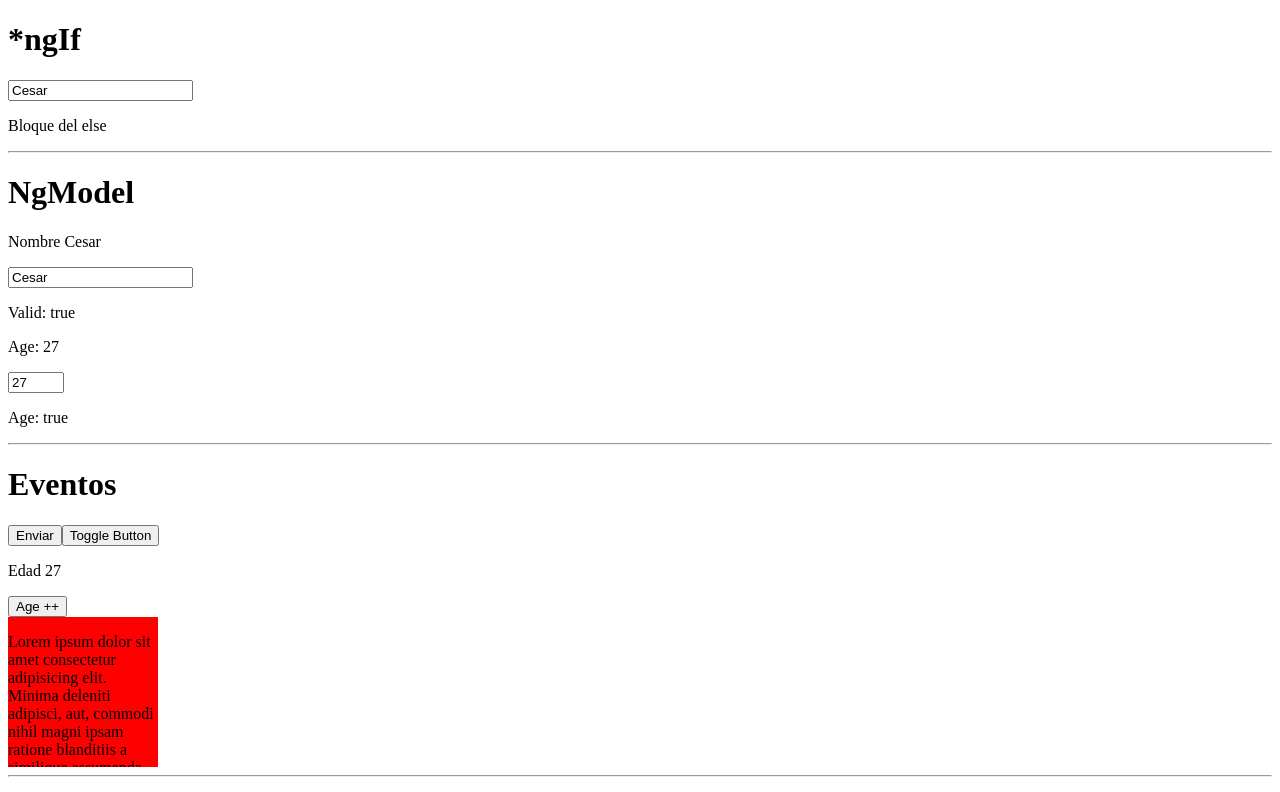
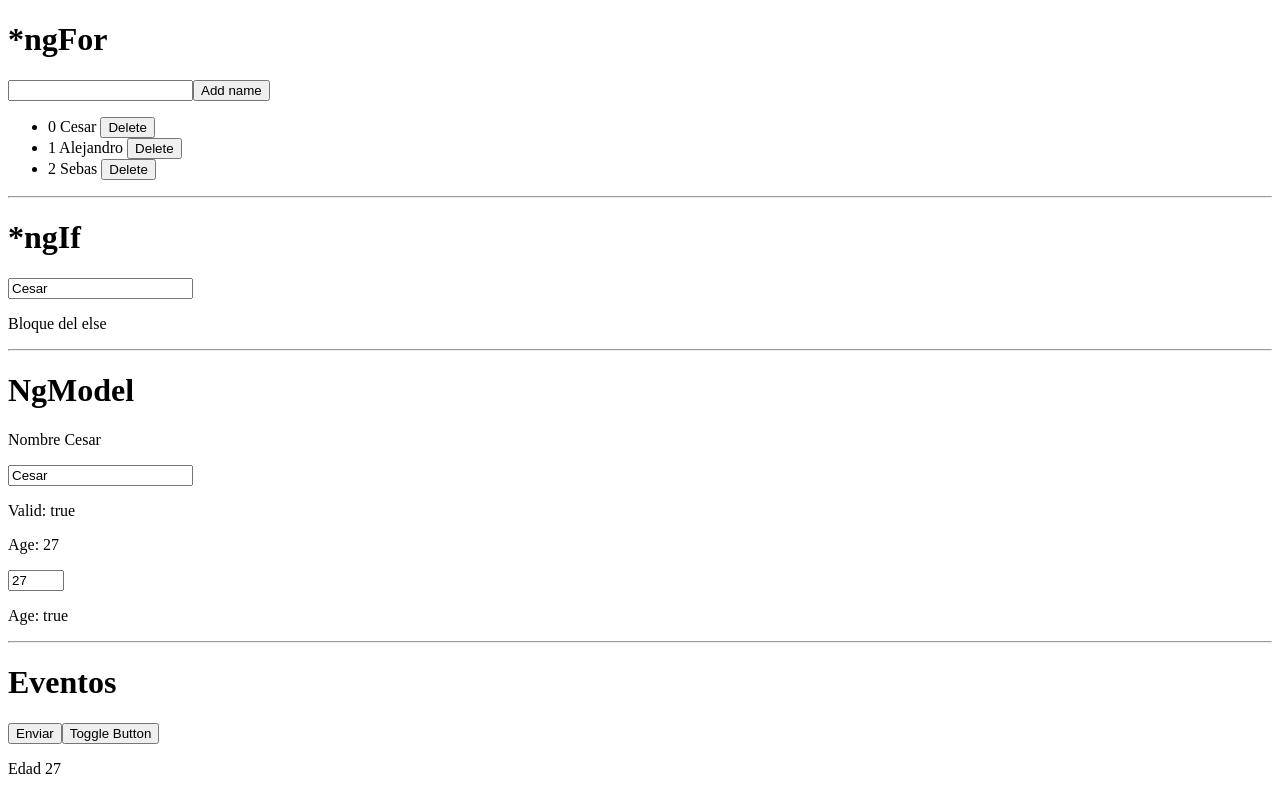
Before and after one commit to cortesrmzcau/curso-fundamento-angular-platzi, an Angular app: page / in a window 1280 px wide. Shown: the top 792 px of the page. Built offline with nearby package versions, Linux system fonts and the light colour scheme.

Commit message:
Uso de *ngFor

```diff
--- a/src/app/app.component.html
+++ b/src/app/app.component.html
@@ -1,3 +1,14 @@
+<h1>*ngFor</h1>
+<input type="text" required [(ngModel)]="newName" />
+<button (click)="addName()">Add name</button>
+<ul>
+  <li *ngIf="names.length === 0">No hay nombres</li>
+  <li *ngFor="let name of names; index as i">
+    {{ i }} {{ name }}
+    <button (click)="deleteName(i)">Delete</button>
+  </li>
+</ul>
+<hr>
 <h1>*ngIf</h1>
 <input type="text" required [(ngModel)]="person.name" />
 <p *ngIf="person.name === 'cesar'">Soy cesar</p>
--- a/src/app/app.component.ts
+++ b/src/app/app.component.ts
@@ -18,6 +18,9 @@
     img: 'https://1.bp.blogspot.com/-xm6qY-hkYOc/X4MbD0L7C1I/AAAAAAABDuo/znkKx2jkf5kRoIte-rQpNb4hfryTUdJTACLcBGAsYHQ/s2048/EjS_hIfUcAA1nGh.jpg'
   }
 
+  names: string[] = ['Cesar', 'Alejandro', 'Sebas'];
+  newName: string = '';
+
   toggleButton() {
     this.btnDisabled = !this.btnDisabled;
   }
@@ -35,4 +38,13 @@
     const element = event.target as HTMLInputElement;
     this.person.name = element.value;
   }
+
+  addName() {
+    this.names.push(this.newName);
+    this.newName = '';
+  }
+
+  deleteName(index: number) {
+    this.names.splice(index, 1);
+  }
 }
```
